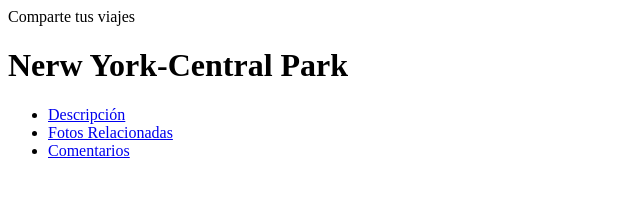
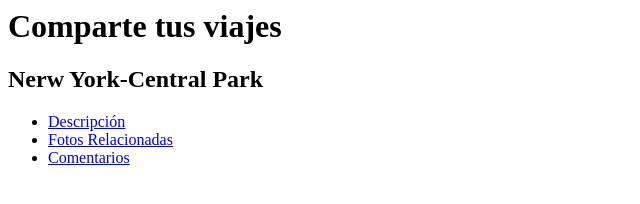
Before and after one commit to Mau212P/Practica1, a plain HTML site: page index.html in a window 1280 px wide. Shown: the whole page, without its empty margins (0-640 px from the left). Drawn offline with Linux system fonts and the light colour scheme.

Commit message:
Update index.html

```diff
--- a/index.html
+++ b/index.html
@@ -3,8 +3,8 @@
     <title>Porche 911</title>
 </head>
 <body>
-   <header> Comparte tus viajes</header>
-      <h1>Nerw York-Central Park</h1>
+   <h1> Comparte tus viajes</h1>
+      <h2>Nerw York-Central Park</h2>
         <nav>
             <ul>
                 <li><a href="#">Descripción</a></li>
```
